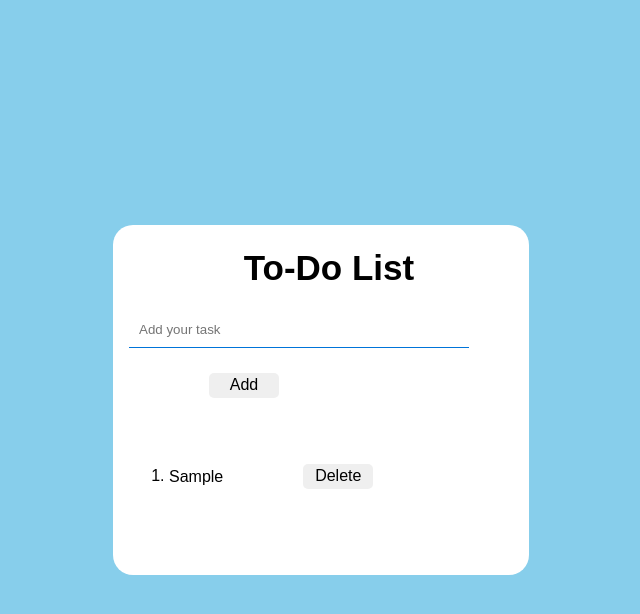
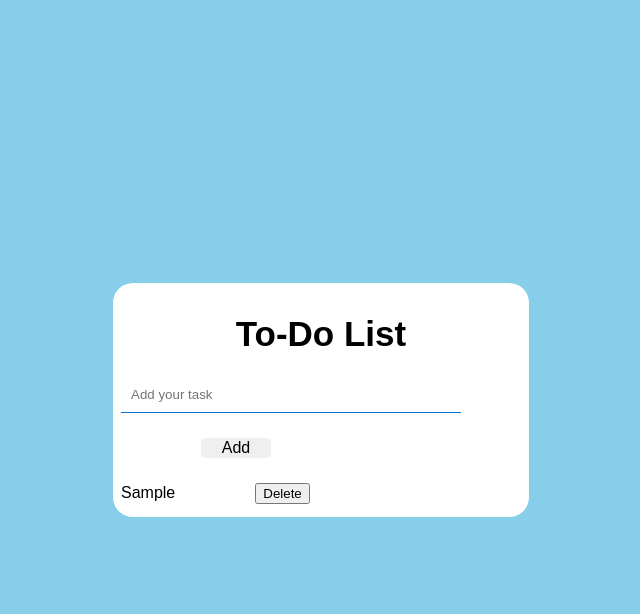
Before and after one commit to helzuby/Todo-app, a plain HTML site: page index.html in a window 1280 px wide. Both pictures are taken after typing "Sample" into the empty fields and a click on the button "Add". Shown: the whole page, without its empty margins (319-959 px from the left). Drawn offline with Linux system fonts and the light colour scheme.

Commit message:
fourth commit

```diff
--- a/script.js
+++ b/script.js
@@ -1,5 +1,4 @@
 const addbutton = document.getElementById('add');
-const deletebutton = document.getElementById('delete');
 const input = document.getElementById('input-box');
 const ol = document.getElementById('list-container');
 
--- a/style.css
+++ b/style.css
@@ -1,6 +1,4 @@
-
-
-body{
+body {
     background-color: skyblue;
     font-family: sans-serif;
     display: flex;
@@ -8,15 +6,14 @@ body{
     justify-content: center;
     height: 100vh;
     margin: 0;
+}
 
-}
-.container{
+.container {
     background-color: white;
     border-radius: 20px;
     width: 400px;
-	height: 350px;
     overflow: hidden;
-	padding-left: 1rem;
+    padding: 8px;
 }
 
 h1 {
@@ -29,13 +26,11 @@ h1 {
     border: none;
     border-bottom: 1px solid #0074D9;
     padding: 10px;
-
 }
 
-button {
+button#add {
     margin: 25px auto;
     width: 70px;
-    height: 25px;
     background-color: none;
     color: black;
     font-size: 16px;
@@ -47,10 +42,16 @@ button {
     margin-right: 5rem;
 }
 
-list-container {
-
+#list-container {
    padding: 0;
     margin: 0;
     list-style-type: none;
+}
 
+ol#list-container li {
+    margin-bottom: 5px;
 }
+
+ol#list-container li button {
+    margin-left: 5rem;
+}
```
Also changed, not shown: index.html (+0 -4 lines). Lines whose indentation alone changed are shown as unchanged.
